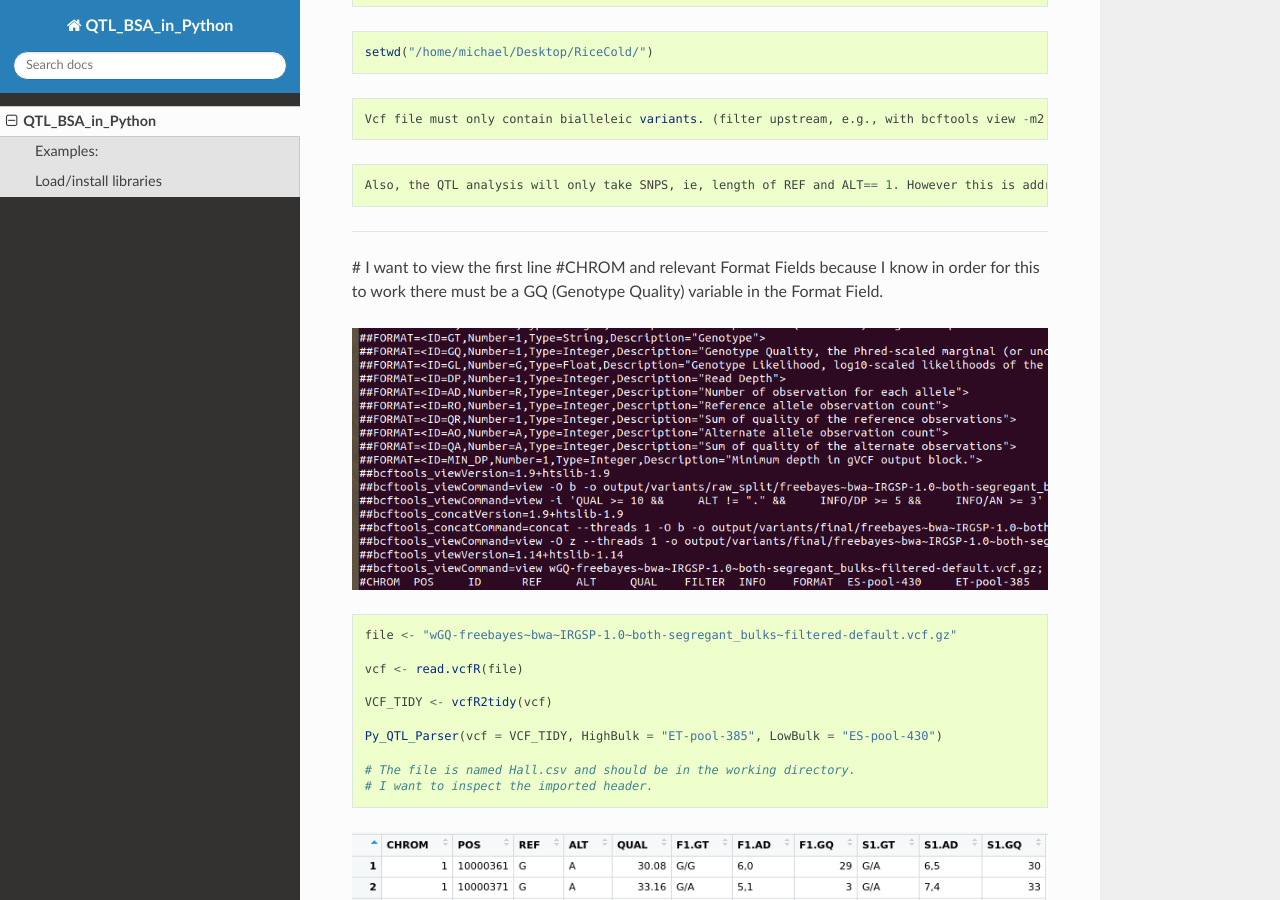
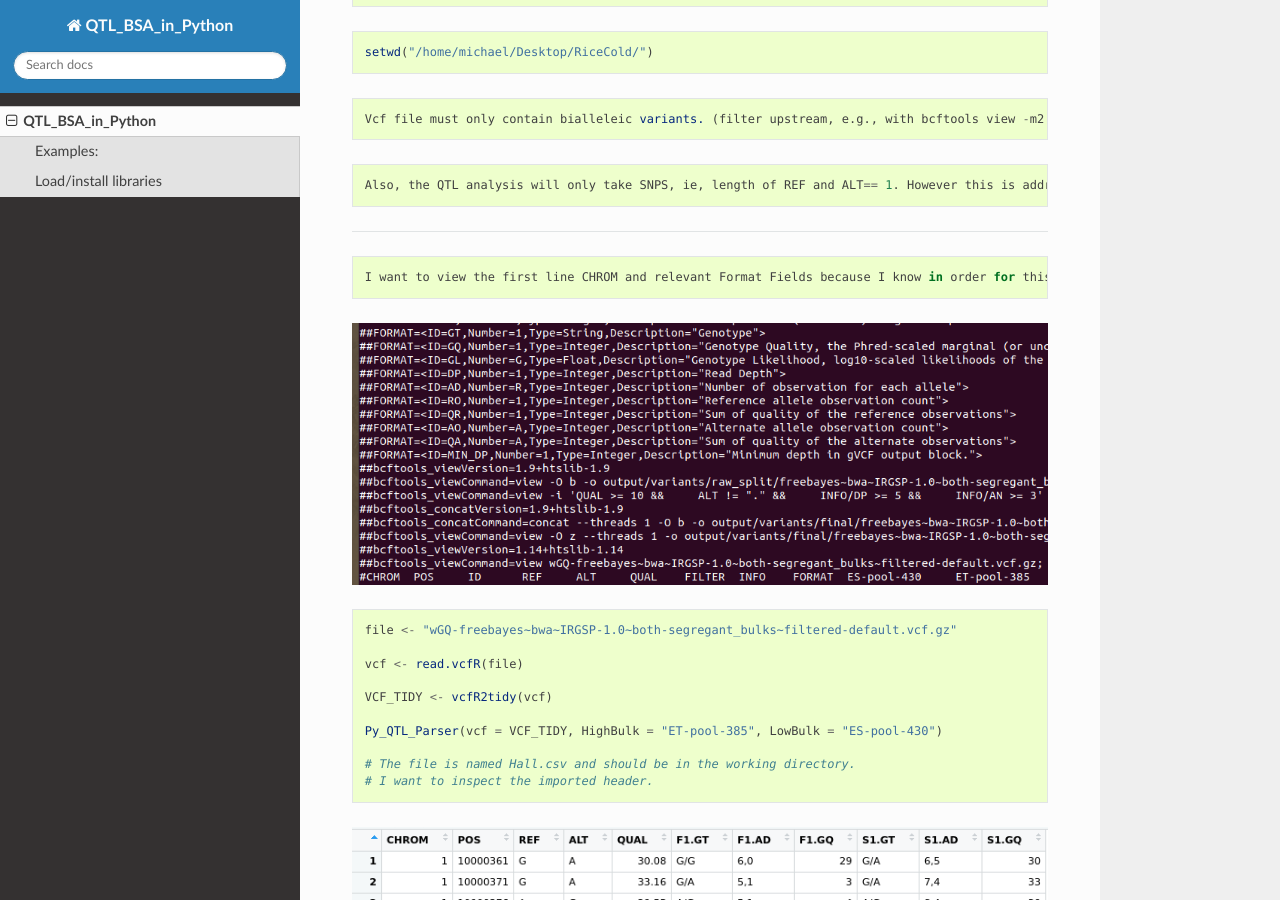
Before and after one commit to PBGLMichaelHall/Py_QTL_Parser, a Sphinx documentation site: the page built from docs/source/Rice_BSA.rst, in a window 1280 px wide and 900 px high, scrolled down 497 px. Built offline with Sphinx 7.4.7 and the Read the Docs theme 2.0.0, drawn with Linux system fonts in a browser that asks for light colours.

Commit message:
Update Rice_BSA.rst

```diff
--- a/docs/source/Rice_BSA.rst
+++ b/docs/source/Rice_BSA.rst
@@ -34,7 +34,9 @@ Load/install libraries
 
 ==================================================================================================================================================================================
 
-# I want to view the first line #CHROM and relevant Format Fields because I know in order for this to work there must be a GQ (Genotype Quality)   variable in the Format      Field.
+.. code:: r
+
+   I want to view the first line CHROM and relevant Format Fields because I know in order for this to work there must be a GQ (Genotype Quality) variable in the Format Field.
 
 .. figure:: ../images/gt.png
    :alt:
```
